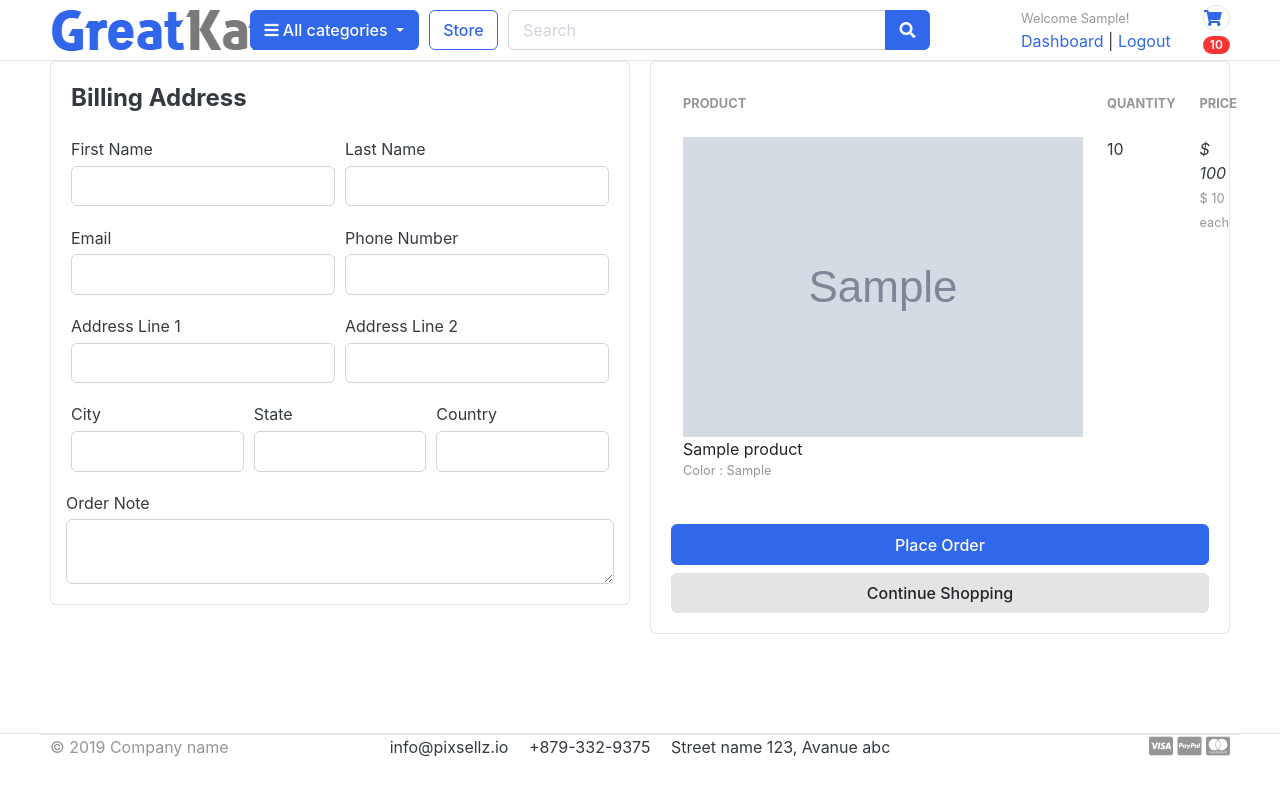
After one commit to thenerdykid/interiorssymphony-django, a Django app: page /cart/checkout/ in a window 1280 px wide. The commit adds this page. Run offline with Django 3.2, Linux system fonts and the light colour scheme; a user stored in the database is signed in; tables that the repository leaves empty hold one stand-in row (values such as "Sample post"); grey boxes marked "Sample" are stand-in pictures; some libraries are stand-ins or nearby versions.

Commit message:
handled cart and checkout page for the logged in users

```diff
--- a/carts/context_processors.py
+++ b/carts/context_processors.py
@@ -7,8 +7,12 @@ def counter(request):
         return {}
     else:
         try:
+
             cart = Cart.objects.filter(cart_id=_cart_id(request))
-            cart_items = CartItem.objects.all().filter(cart=cart[:1])
+            if request.user.is_authenticated:
+                cart_items = CartItem.objects.all().filter(user=request.user)
+            else:
+                cart_items = CartItem.objects.all().filter(cart=cart[:1])
             for cart_item in cart_items:
                 cart_count += cart_item.quantity
         except Cart.DoesNotExist:
--- a/carts/models.py
+++ b/carts/models.py
@@ -1,5 +1,6 @@
 from django.db import models
 from store.models import Product, Variation
+from accounts.models import Account
 # Create your models here.
 class Cart(models.Model):
     cart_id     = models.CharField(max_length=250, blank=True)
@@ -10,9 +11,10 @@ class Cart(models.Model):
 
 
 class CartItem(models.Model):
+    user= models.ForeignKey(Account, on_delete=models.CASCADE, null=True)
     product = models.ForeignKey(Product, on_delete= models.CASCADE)
     variations= models.ManyToManyField(Variation, blank=True)
-    cart    = models.ForeignKey(Cart, on_delete=models.CASCADE)
+    cart    = models.ForeignKey(Cart, on_delete=models.CASCADE, null=True)
     quantity =  models.IntegerField()
     is_active = models.BooleanField(default=True)
 
--- a/carts/urls.py
+++ b/carts/urls.py
@@ -5,4 +5,6 @@ urlpatterns=[
     path('add_cart/<int:product_id>/', views.add_cart, name='add_cart'),
     path('remove_cart/<int:product_id>/<int:cart_item_id>/', views.remove_cart, name='remove_cart'),
     path('remove_cart_item/<int:product_id>/<int:cart_item_id>/', views.remove_cart_item, name='remove_cart_item'),
+    path('checkout/', views.checkout, name='checkout')
+
 ]
--- a/carts/views.py
+++ b/carts/views.py
@@ -3,6 +3,7 @@ from store.models import Product, Variation
 from .models import Cart, CartItem
 from django.http import HttpResponse
 from django.core.exceptions import ObjectDoesNotExist
+from django.contrib.auth.decorators import login_required
 # Create your views here.
 
 def _cart_id(request):
@@ -12,76 +13,132 @@ def _cart_id(request):
     return cart
 
 def add_cart(request, product_id):
+    current_user = request.user
+
     product = Product.objects.get(id=product_id)
-    product_variation= []
-    if request.method == 'POST':
-        for item in request.POST:
-            key = item
-            value = request.POST[key]
+    #iif the user is authenticated
+    if current_user.is_authenticated:
 
-            try:
-                variation= Variation.objects.get(product=product, variation_category__iexact=key, variation_value__iexact=value)
-                product_variation.append(variation)
-            except:
-                pass
+        product_variation= []
+        if request.method == 'POST':
+            for item in request.POST:
+                key = item
+                value = request.POST[key]
+
+                try:
+                    variation= Variation.objects.get(product=product, variation_category__iexact=key, variation_value__iexact=value)
+                    product_variation.append(variation)
+                except:
+                    pass
+
+
+        is_cart_item_exists = CartItem.objects.filter(product=product, user=current_user).exists()
+        if is_cart_item_exists:
+            cart_item = CartItem.objects.filter(product=product, user=current_user)
+            ex_var_list= []
+            id=[]
+            for item in cart_item:
+                existing_variation = item.variations.all()
+                ex_var_list.append(list(existing_variation))
+                id.append(item.id)
+
+
+            if product_variation in ex_var_list:
+                index = ex_var_list.index(product_variation)
+                item_id= id[index]
+                item= CartItem.objects.get(product=product, id=item_id)
+                item.quantity+=1
+                item.save()
+            else:
+                item = CartItem.objects.create(product=product, quantity=1, user=current_user)
+                if len(product_variation) > 0:
+                    item.variations.clear()
+                    item.variations.add(*product_variation)
+                    item.save()
+        else:
+            cart_item= CartItem.objects.create(
+                product = product,
+                quantity = 1,
+                user = current_user,
+            )
+            if len(product_variation) > 0:
+                cart_item.variations.clear()
+                cart_item.variations.add(*product_variation)
+                cart_item.save()
+        return redirect('cart')
+
+    else:
+        product_variation= []
+        if request.method == 'POST':
+            for item in request.POST:
+                key = item
+                value = request.POST[key]
+
+                try:
+                    variation= Variation.objects.get(product=product, variation_category__iexact=key, variation_value__iexact=value)
+                    product_variation.append(variation)
+                except:
+                    pass
+
+        try:
+            cart= Cart.objects.get(cart_id=_cart_id(request)) #get the cart using the cart_id present in the session
+        except Cart.DoesNotExist:
+            cart=Cart.objects.create(
+            cart_id= _cart_id(request)
+            )
+            cart.save()
+
+        is_cart_item_exists = CartItem.objects.filter(product=product,cart=cart).exists()
+        if is_cart_item_exists:
+            cart_item = CartItem.objects.filter(product=product, cart=cart)
+
+            # existing variations -> database
+            # current variation -> product variation
+            # item_id -> database
+            ex_var_list= []
+            id=[]
+            for item in cart_item:
+                existing_variation = item.variations.all()
+                ex_var_list.append(list(existing_variation))
+                id.append(item.id)
+
+            print(ex_var_list)
+
+            if product_variation in ex_var_list:
+                index = ex_var_list.index(product_variation)
+                item_id= id[index]
+                item= CartItem.objects.get(product=product, id=item_id)
+                item.quantity+=1
+                item.save()
+            else:
+                item = CartItem.objects.create(product=product, quantity=1, cart=cart)
+                if len(product_variation) > 0:
+                    item.variations.clear()
+                    item.variations.add(*product_variation)
+                    item.save()
+        else:
+            cart_item= CartItem.objects.create(
+                product = product,
+                quantity = 1,
+                cart = cart,
+            )
+            if len(product_variation) > 0:
+                cart_item.variations.clear()
+                cart_item.variations.add(*product_variation)
+                cart_item.save()
+        return redirect('cart')
 
 
 
+def remove_cart(request, product_id, cart_item_id ):
 
-    try:
-        cart= Cart.objects.get(cart_id=_cart_id(request)) #get the cart using the cart_id present in the session
-    except Cart.DoesNotExist:
-        cart=Cart.objects.create(
-        cart_id= _cart_id(request)
-        )
-        cart.save()
-
-    is_cart_item_exists = CartItem.objects.filter(product=product,cart=cart).exists()
-    if is_cart_item_exists:
-        cart_item = CartItem.objects.filter(product=product, cart=cart)
-
-        # existing variations -> database
-        # current variation -> product variation
-        # item_id -> database
-        ex_var_list= []
-        id=[]
-        for item in cart_item:
-            existing_variation = item.variations.all()
-            ex_var_list.append(list(existing_variation))
-            id.append(item.id)
-
-        print(ex_var_list)
-
-        if product_variation in ex_var_list:
-            index = ex_var_list.index(product_variation)
-            item_id= id[index]
-            item= CartItem.objects.get(product=product, id=item_id)
-            item.quantity+=1
-            item.save()
-        else:
-            item = CartItem.objects.create(product=product, quantity=1, cart=cart)
-            if len(product_variation) > 0:
-                item.variations.clear()
-                item.variations.add(*product_variation)
-                item.save()
-    else:
-        cart_item= CartItem.objects.create(
-            product = product,
-            quantity = 1,
-            cart = cart,
-        )
-        if len(product_variation) > 0:
-            cart_item.variations.clear()
-            cart_item.variations.add(*product_variation)
-            cart_item.save()
-    return redirect('cart')
-
-
-def remove_cart(request, product_id, cart_item_id ):
-    cart = Cart.objects.get(cart_id=_cart_id(request))
     product= get_object_or_404(Product, id=product_id)
     try:
-        cart_item = CartItem.objects.get(product=product, cart=cart, id=cart_item_id)
+        if request.user.is_authenticated:
+            cart_item = CartItem.objects.get(product=product, user=request.user, id=cart_item_id)
+        else:
+            cart = Cart.objects.get(cart_id=_cart_id(request))
+            cart_item = CartItem.objects.get(product=product, cart=cart, id=cart_item_id)
         if cart_item.quantity > 1:
             cart_item.quantity -= 1
             cart_item.save()
@@ -92,9 +149,14 @@ def remove_cart(request, product_id, cart_item_id ):
     return redirect('cart')
 
 def remove_cart_item(request, product_id,cart_item_id):
-    cart= Cart.objects.get(cart_id= _cart_id(request))
+
     product= get_object_or_404(Product, id=product_id)
-    cart_item= CartItem.objects.get(product=product, cart=cart, id=cart_item_id)
+    if request.user.is_authenticated:
+        cart_item= CartItem.objects.get(product=product, user=request.user, id=cart_item_id)
+    else:
+        cart= Cart.objects.get(cart_id= _cart_id(request))
+        cart_item= CartItem.objects.get(product=product, cart=cart, id=cart_item_id)
+
     cart_item.delete()
     return redirect('cart')
 
@@ -102,8 +164,11 @@ def cart(request, total=0, quantity=0, cart_items= None):
     try:
         tax= 0
         grand_total= 0
-        cart=Cart.objects.get(cart_id=_cart_id(request))
-        cart_items= CartItem.objects.filter(cart =cart, is_active=True)
+        if request.user.is_authenticated:
+            cart_items= CartItem.objects.filter(user=request.user, is_active=True)
+        else:
+            cart=Cart.objects.get(cart_id=_cart_id(request))
+            cart_items= CartItem.objects.filter(cart =cart, is_active=True)
         for cart_item in cart_items:
             total += (cart_item.product.price * cart_item.quantity)
             quantity += cart_item.quantity
@@ -121,3 +186,31 @@ def cart(request, total=0, quantity=0, cart_items= None):
 
     }
     return render(request,'store/cart.html',context)
+
+@login_required(login_url= 'login')
+def checkout(request, total=0, quantity=0, cart_items= None):
+    try:
+        tax= 0
+        grand_total= 0
+        if request.user.is_authenticated:
+            cart_items= CartItem.objects.filter(user=request.user, is_active=True)
+        else:
+            cart=Cart.objects.get(cart_id=_cart_id(request))
+            cart_items= CartItem.objects.filter(cart =cart, is_active=True)
+        for cart_item in cart_items:
+            total += (cart_item.product.price * cart_item.quantity)
+            quantity += cart_item.quantity
+        tax = 2*total/100
+        grand_total=total + tax
+    except ObjectDoesNotExist:
+        pass #just ignore
+
+    context = {
+        'total': total,
+        'quantity': quantity,
+        'cart_items' : cart_items,
+        'tax'        : tax,
+        'grand_total': grand_total,
+
+    }
+    return render(request,'store/checkout.html',context)
--- a/templates/store/cart.html
+++ b/templates/store/cart.html
@@ -124,7 +124,7 @@
                   <p class="text-center mb-3">
                     <img src="{% static './images/misc/payments.png' %}" height="26" />
                   </p>
-                  <a href="./place-order.html" class="btn btn-primary btn-block">
+                  <a href="{% url 'checkout' %}" class="btn btn-primary btn-block">
                     Checkout
                   </a>
                   <a href="{% url 'store' %}" class="btn btn-light btn-block"
--- /dev/null
+++ b/templates/store/checkout.html
@@ -0,0 +1,147 @@
+{% extends 'base.html' %}
+{% load static%}
+  {% block content %}
+
+
+
+      <section class="section-content padding-y bg" style="min-height: 84vh">
+        <div class="container">
+          <!-- ============================ COMPONENT 1 ================================= -->
+
+          <div class="row">
+            <aside class="col-lg-6">
+              <div class="card">
+                <div class="card-body">
+                  <h4 class="card-title mb-4">Billing Address</h4>
+                  <form  action="" method="POST">
+                    {% csrf_token %}
+                    <div class="form-row">
+                      <div class="col form-group">
+                        <label for="">First Name</label>
+                        <input type="text" name="first_name" class="form-control" required>
+                      </div>
+                      <div class="col form-group">
+                        <label for="">Last Name</label>
+                        <input type="text" name="last_name" class="form-control" required>
+                      </div>
+                      </div>
+                      <div class="form-row">
+                        <div class="col form-group">
+                          <label for="">Email</label>
+                          <input type="text" name="email" class="form-control" required>
+                        </div>
+                        <div class="col form-group">
+                          <label for="">Phone Number</label>
+                          <input type="text" name="phone" class="form-control" required>
+                        </div>
+                        </div>
+                        <div class="form-row">
+                        <div class="col form-group">
+                          <label for="">Address Line 1</label>
+                          <input type="text" name="address_line_1" class="form-control" required>
+                        </div>
+                        <div class="col form-group">
+                          <label for="">Address Line 2</label>
+                          <input type="text" name="address_line_2" class="form-control">
+                        </div>
+                        </div>
+                          <div class="form-row">
+                        <div class="col form-group">
+                          <label for="">City</label>
+                          <input type="text" name="city" class="form-control" required>
+                        </div>
+                        <div class="col form-group">
+                          <label for="">State</label>
+                          <input type="text" name="state" class="form-control" required>
+                        </div>
+                        <div class="col form-group">
+                          <label for="">Country</label>
+                          <input type="text" name="country" class="form-control" required>
+                        </div>
+                        </div>
+                         <div class=" form-row">
+                           <label for="">Order Note</label>
+                           <textarea name="order_note" rows="2" class="form-control"></textarea>
+                         </div>
+
+
+                </div>
+              </div>
+              <!-- card.// -->
+            </aside>
+            <!-- col.// -->
+            <aside class="col-lg-6">
+              <div class="card">
+                <div class="card-body">
+                  <table class="table table-borderless table-shopping-cart">
+                    <thead class="text-muted">
+                      <tr class="small text-uppercase">
+                        <th scope="col">Product</th>
+                        <th scope="col" width="120">Quantity</th>
+                        <th scope="col" width="120">Price</th>
+
+                      </tr>
+                    </thead>
+                    <tbody>
+                      {% for cart_item in cart_items %}
+                      <tr>
+                        <td>
+                          <figure class="itemside align-items-center">
+                            <div class="aside">
+                              <a href="{{ cart_item.product.get_url }}"><img src="{{ cart_item.product.images.url }}" class="img-sm" /></a>
+                            </div>
+                            <figcaption class="info">
+                              <a href="{{ cart_item.product.get_url }}" class="title text-dark"
+                                >{{cart_item.product.product_name}}</a
+                              >
+                              <p class="text-muted small">
+                                {%if cart_item.variations.all%}
+                                  {% for item in cart_item.variations.all %}
+                                    {{ item.variation_category | capfirst}} : {{ item.variation_value | capfirst}} <br>
+                                  {% endfor %}
+                                {% endif %}
+                              </p>
+                            </figcaption>
+                          </figure>
+                        </td>
+                        <td>
+                          <!-- col.// -->
+                          <label for="">{{cart_item.quantity}}</label>
+                        </td>
+                        <td>
+                          <div class="price-wrap">
+                            <var class="price"> $ {{ cart_item.sub_total }}</var>
+                            <small class="text-muted"> $ {{ cart_item.product.price }} each </small>
+                          </div>
+                          <!-- price-wrap .// -->
+                        </td>
+
+                      </tr>
+                      {% endfor %}
+
+                    </tbody>
+                  </table>
+                  <button type="submit" name="submit" class="btn btn-primary btn-block">Place Order</button>
+                  <a href="{% url 'store' %}" class="btn btn-light btn-block"
+                    >Continue Shopping</a
+                  >
+                    </form>
+                </div>
+                <!-- card-body.// -->
+              </div>
+              <!-- card.// -->
+            </aside>
+            <!-- col.// -->
+
+          </div>
+
+          <!-- row.// -->
+          <!-- ============================ COMPONENT 1 END .// ================================= -->
+        </div>
+        <!-- container .//  -->
+      </section>
+      <!-- ========================= SECTION CONTENT END// ========================= -->
+    </body>
+  </html>
+
+  {% endblock  %}
```
Also changed, not shown: accounts/views.py (+52 -1 lines), carts/migrations/0003_auto_20220406_2312.py (added).
